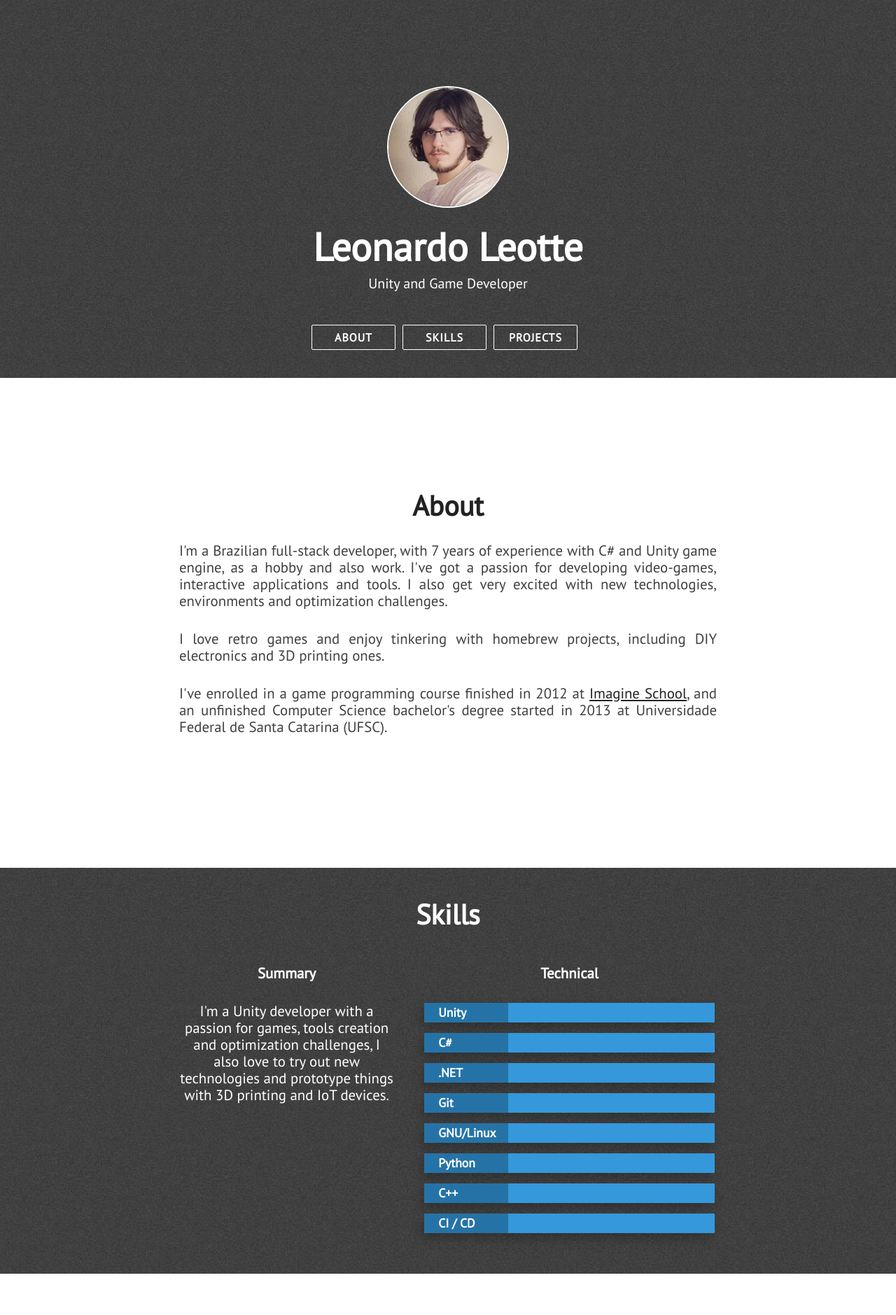
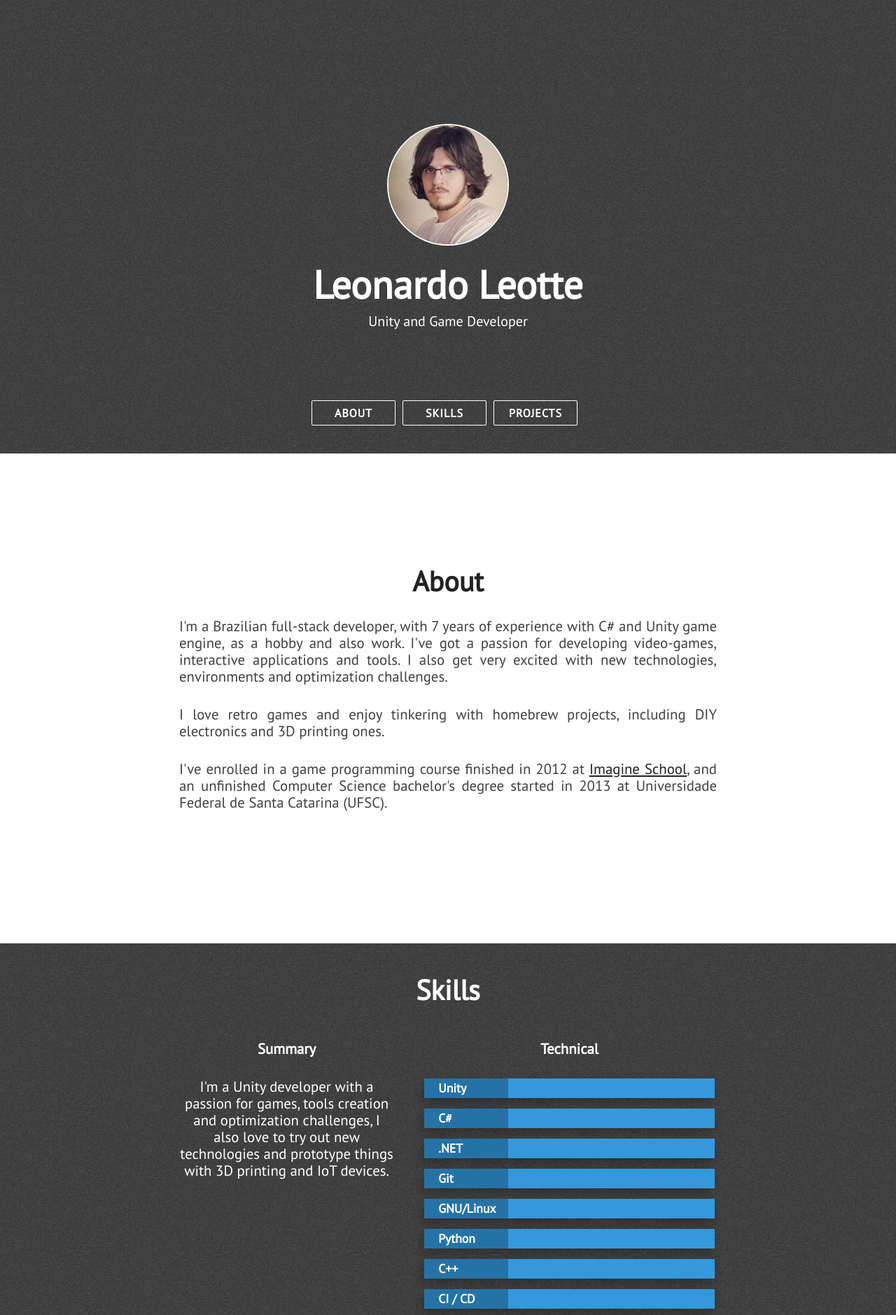
Before and after one commit to leoleotte/leoleotte.github.io, a Jekyll site: the page built from index.html, in a window 1280 px wide. Shown: the top 1879 px of the page at 70% size. Built offline with Jekyll 4.4.1, drawn with Linux system fonts in a browser that asks for light colours; nearby versions of some CDN libraries; grey boxes are pictures that could not be loaded.

Commit message:
fix head size in mobile resolutions

```diff
--- a/assets/css/main.css
+++ b/assets/css/main.css
@@ -12,7 +12,7 @@ img {
 .head {
 
   color: #fff;
-  min-height: 60vh;
+  min-height: 72vh;
 
   display: -webkit-box;
 
@@ -505,7 +505,6 @@ a {
         grid-template-columns: auto auto;
     grid-column-gap: 10px;
     grid-row-gap: 10px;
-    width: 80%;
   }
 
   #nav {
```
